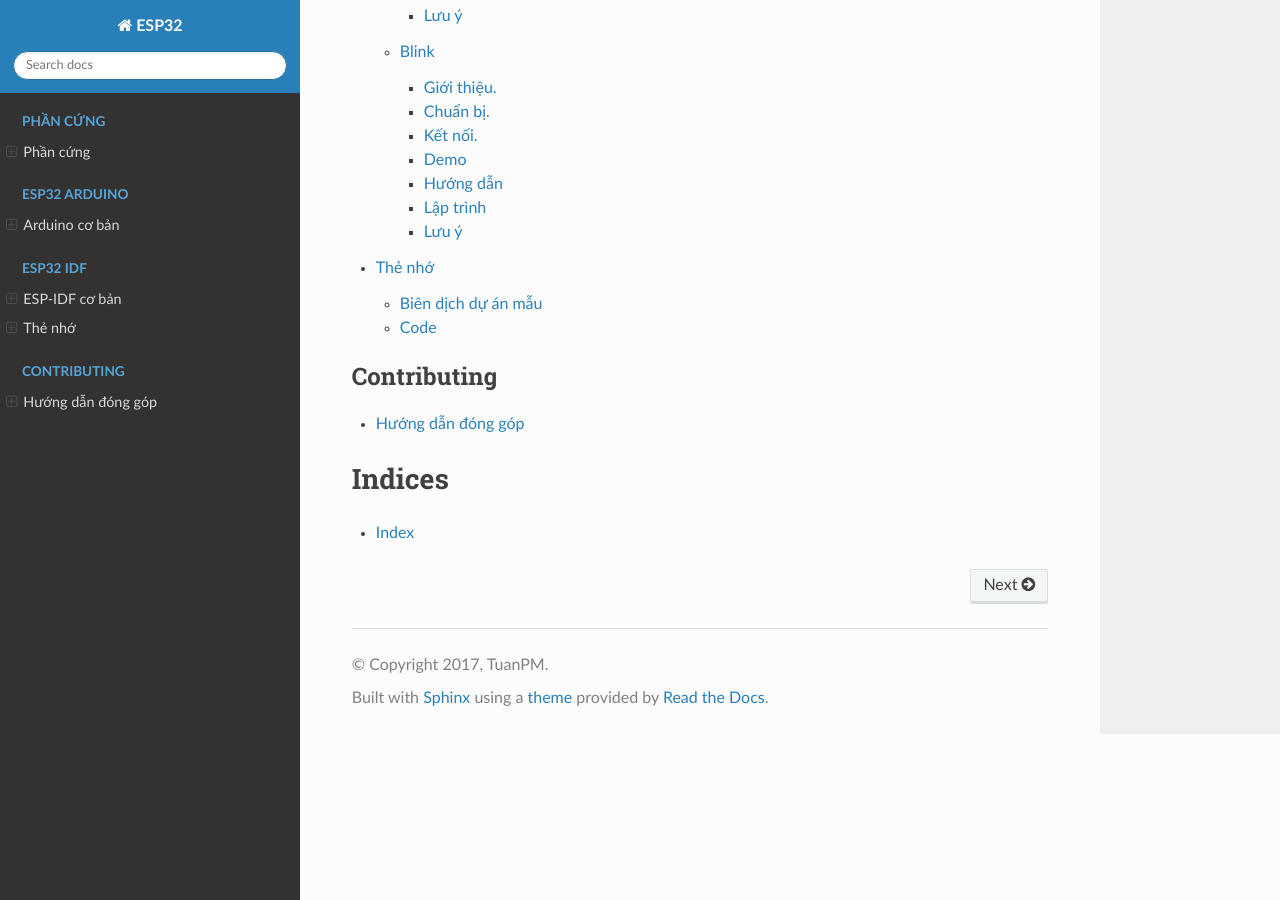
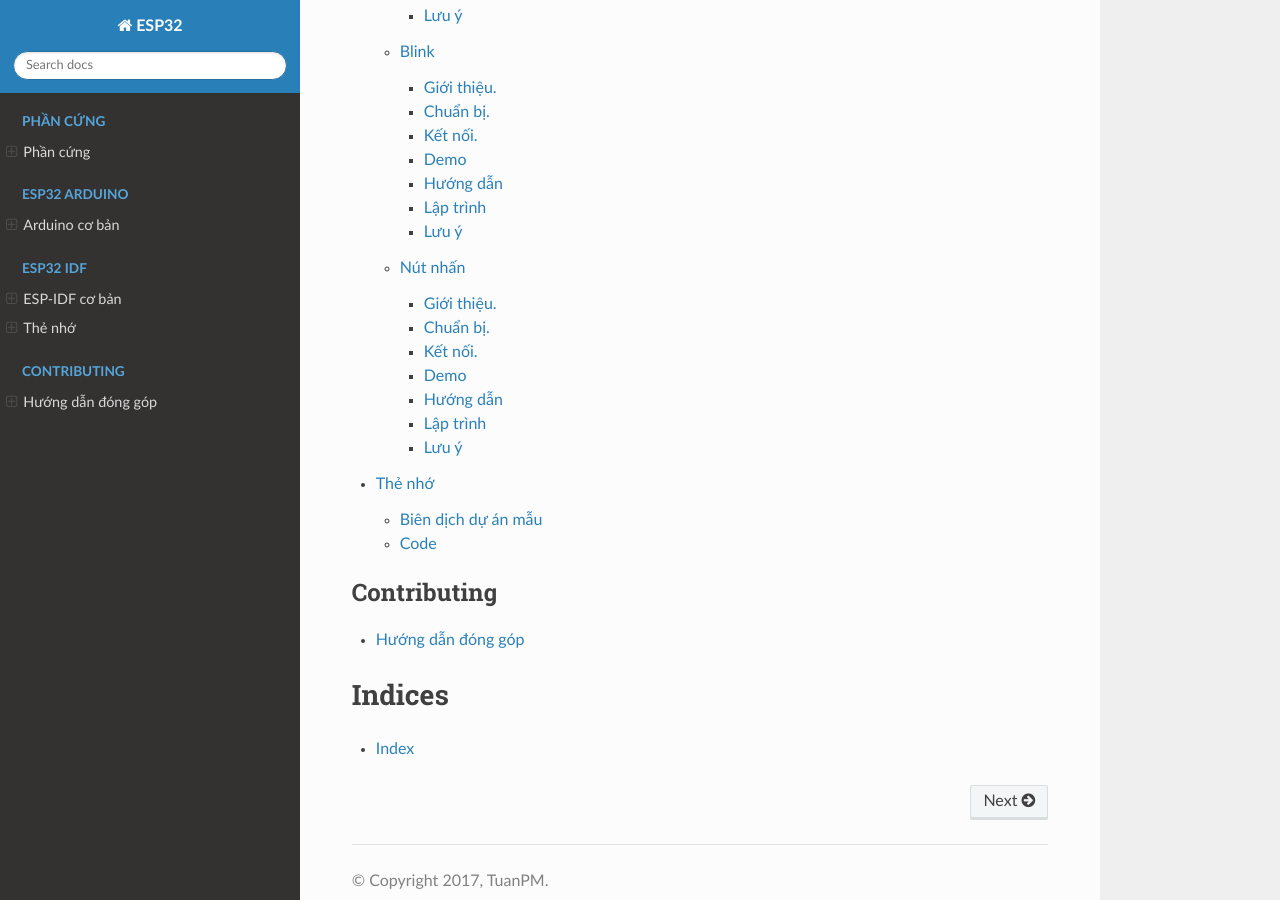
Before and after one commit to esp32vn/esp32.vn, a Sphinx documentation site: the page built from docs/index.rst, in a window 1280 px wide and 900 px high, scrolled down 2556 px. Built offline with Sphinx 7.4.7 and the Read the Docs theme 2.0.0, drawn with Linux system fonts in a browser that asks for light colours; some of the changed lines change nothing that is shown.

Commit message:
add button

```diff
--- /dev/null
+++ b/docs/idf/button.rst
@@ -0,0 +1,199 @@
+Lập trình nút nhấn với ESP32 bằng ESP-IDF
+---------------------------------------------
+
+Giới thiệu.
+===========
+
+* Trong ESP32 có tất cả 34 chân GPIO:
+	* GPIO 00 - GPIO 19
+	* GPIO 21 - GPIO 23
+	* GPIO 25 - GPIO 27
+	* GPIO 32 - GPIO 39
+
+* Lưu ý:
+	* ``Không bao gồm`` các chân ``20, 24, 28, 29, 30 và 31``.
+	* Các chân ``GPIO34 - GPIO39`` chỉ thiết lập ở chế độ ``INPUT`` và không có chức năng pullup hoặc pulldown cho phần mềm.
+	* Các chân ``GPIO06 - GPIO11`` thường được dùng để giao tiếp với thẻ nhớ ngoài thông qua giao thức SPI nên hạn chế sử dụng để thiết lập IO.
+
+* Dưới đây là ví dụ đơn giản bật tắt LED sử dụng nút nhấn lập trình trên board ESP32-Wifi-Uno.
+
+Chuẩn bị.
+=========
+
++-------------------------------+--------------------------------------------+
+| **Phần cứng**                 | **Link**                                   |
++===============================+============================================+
+| Board ESP32-Wifi-Uno          | https://github.com/esp32vn/esp32-iot-uno   |
++-------------------------------+--------------------------------------------+
+
+Kết nối.
+========
+
+    * Trên board ESP32-Wifi-Uno có đèn D3 nối với chân số GPIO23 và nút nhấn nối với chân GPIO18.
+
+Demo
+====
+.. youtube:: https://www.youtube.com/watch?v=d7jUb5BKkmg
+
+Hướng dẫn
+=========
+
+Dự án mẫu:
+**********
+.. code:: bash
+
+    git clone https://github.com/espressif/esp-idf.git
+
+Include
+*******
+.. code:: cpp
+
+    #include <stdio.h>
+    #include "freertos/FreeRTOS.h"
+    #include "freertos/task.h"
+    #include "driver/gpio.h"
+
+* ``driver/gpio.h``: Bao gồm cấu hình đầu vào và đầu ra với mục đích cơ bản.
+
+Define
+******
+.. code:: cpp
+
+		#define LED_GPIO 23
+		#define BTN_GPIO 18
+
+* Định nghĩa ``LED_GPIO 23`` là ``GPIO23``.
+* Định nghĩa ``BTN_GPIO 18`` là ``GPIO18``.
+
+GPIO
+****
+.. code:: cpp
+
+    gpio_pad_select_gpio (uint8_t gpio_num);
+
+* Chọn pad làm chức năng GPIO từ IOMUX.
+
+.. code:: cpp
+
+		gpio_set_direction (gpio_num_t gpio_num, gpio_mode_t mode);
+
+* Định hướng GPIO, chẳng hạn như output only, input only, output and input.
+* Có 2 đối số được truyền vào hàm:
+	* ``gpio_num_t gpio_num``: Lựa chon PIN
+		*	``GPIO_NUM_0`` ... ``GPIO_NUM_39``  hoặc ``0`` ... ``39``.
+	* ``gpio_mode_t mode``	: Lựa chọn Mode
+		* ``GPIO_MODE_INPUT``: input only
+		* ``GPIO_MODE_OUTPUT``: output only mode
+		* ``GPIO_MODE_OUTPUT_OD``: output only with open-drain mode
+		* ``GPIO_MODE_INPUT_OUTPUT_OD``: output and input with open-drain mode
+		* ``GPIO_MODE_INPUT_OUTPUT``: output and input mode
+
+.. code:: cpp
+
+		gpio_set_pull_mode (gpio_num_t gpio_num, gpio_pull_mode_t pull);
+
+* Sử dụng chức năng này để configure GPIO pull mode, chẳng hạn như pull-up, pull-down.
+* Hàm này có 2 đối số được truyền vào:
+	* ``gpio_num_t gpio_num``: Lựa chon PIN
+	* ``gpio_pull_mode_t pull``	: Lựa chon chế độ
+		* ``GPIO_PULLUP_ONLY``: Pad pull up
+		* ``GPIO_PULLDOWN_ONLY``: Pad pull down
+		* ``GPIO_PULLUP_PULLDOWN``: Pad pull up and pull down
+		* ``GPIO_FLOATING``: Pad floating
+
+.. code:: cpp
+
+    gpio_get_level (gpio_num_t gpio_num);
+
+* Hàm này trả về mức logic giá trị đầu vào:
+	* ``0``: nếu ngõ vào là mức thấp.
+	* ``1``: nếu ngõ vào là mức cao.
+
+.. code:: cpp
+
+		gpio_set_direction (gpio_num_t gpio_num, gpio_mode_t mode);
+
+* Thiết lập mức (LOW hoặc HIGH) cho GPIO.
+* Có 2 đối số được truyền vào hàm:
+	* ``gpio_num_t gpio_num``: Lựa chon PIN
+		*	``GPIO_NUM_0`` ... ``GPIO_NUM_39``  hoặc ``0`` ... ``39``.
+	* ``uint32_t level``	: Lựa chọn mức logic
+		* ``0``: Mức thấp
+		* ``1``: Mức cao
+
+Make file:
+**********
+.. code:: bash
+
+    PROJECT_NAME := myProject
+    include $(IDF_PATH)/make/project.mk
+
+* ``PROJECT_NAME := myProject`` : Tạo ra một mã nhị phân với tên này tức là - myProject.bin, myProject.elf.
+
+Lập trình
+=========
+    Bây giờ, bạn có thể xem code hoàn chỉnh.
+
+.. code:: cpp
+
+		/* Button Example
+
+		   This example code is in the Public Domain (or CC0 licensed, at your option.)
+
+		   Unless required by applicable law or agreed to in writing, this
+		   software is distributed on an "AS IS" BASIS, WITHOUT WARRANTIES OR
+		   CONDITIONS OF ANY KIND, either express or implied.
+		*/
+		#include <stdio.h>
+		#include "freertos/FreeRTOS.h"
+		#include "freertos/task.h"
+		#include "driver/gpio.h"
+
+		#define LED_GPIO 23
+		#define BTN_GPIO 18
+
+		void button_task(void *pvParameter)
+		{
+		    /* Configure the IOMUX register for pad LED_GPIO, BTN_GPIO (some pads are
+		       muxed to GPIO on reset already, but some default to other
+		       functions and need to be switched to GPIO. Consult the
+		       Technical Reference for a list of pads and their default
+		       functions.)
+		    */
+		    gpio_pad_select_gpio(LED_GPIO);
+		    gpio_pad_select_gpio(BTN_GPIO);
+
+		    /* Set the GPIO as a push/pull output */
+		    gpio_set_direction(LED_GPIO, GPIO_MODE_OUTPUT);
+
+		    gpio_set_direction(BTN_GPIO, GPIO_MODE_INPUT);
+		    gpio_set_pull_mode(BTN_GPIO, GPIO_PULLUP_ONLY);
+
+		    while(1) {
+		        if (gpio_get_level(BTN_GPIO) == 0) {
+		        	gpio_set_level(LED_GPIO, 0);
+		        }
+		        else
+		        	gpio_set_level(LED_GPIO, 1);
+		    }
+		}
+
+		void app_main()
+		{
+		    xTaskCreate(&button_task, "button_task", 512, NULL, 5, NULL);
+		}
+
+Hướng dẫn config, nạp và debug chương trình:
+********************************************
+
+.. code:: cpp
+
+    make menuconfig
+    make flash
+    make moniter
+
+Lưu ý
+=====
+* Hướng dẫn cài đặt `ESP-IDF <https://esp-idf.readthedocs.io/en/latest/index.html>`_
+* Nạp và Debug chương trình `xem tại đây <https://esp-idf.readthedocs.io/en/latest/index.html>`_
+* Tài nguyên hệ thống xem `tại đây <https://github.com/espressif/esp-idf>`_
--- a/docs/idf/index.rst
+++ b/docs/idf/index.rst
@@ -2,8 +2,9 @@
 *********
 
 .. toctree::
-   :maxdepth: 3
+   :maxdepth: 4
 
    Cài đặt <install>
    Hello World <hello-world>
    Blink <blink-idf>
+   Nút nhấn <button>
```
